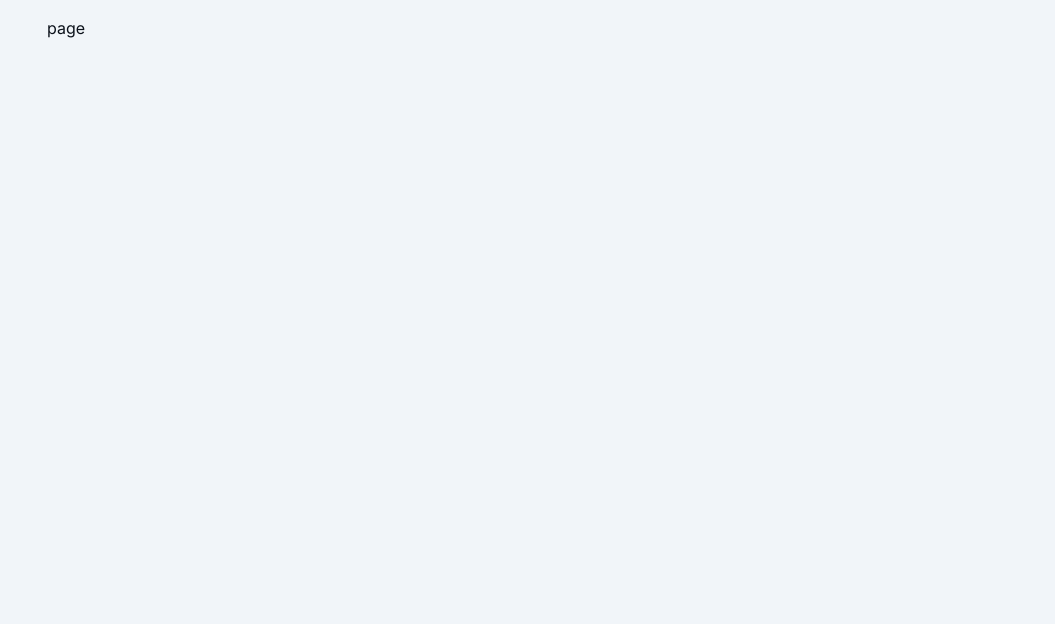
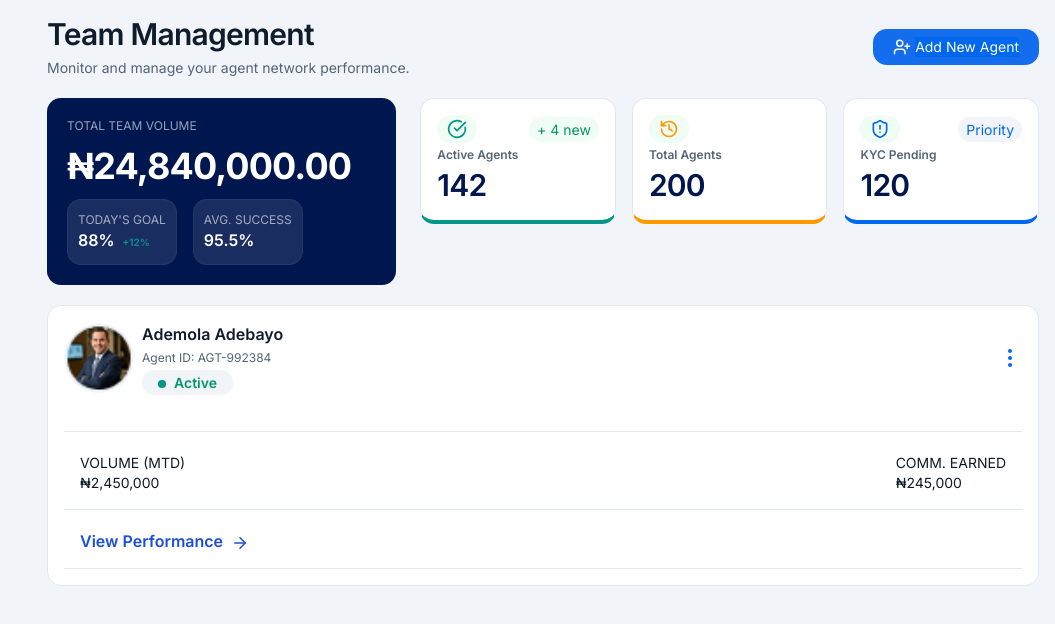
Before and after one commit to Banicoop/coocredit-business, a Next.js app: page /super-agent/team in a window 1280 px wide. Shown: the top 624 px of the page, without its empty margins (225-1280 px from the left). Built offline with nearby package versions, Linux system fonts and the light colour scheme; a web font is replaced by a local one.

Commit message:
implement agents card

```diff
--- /dev/null
+++ b/src/app/(dashboard)/super-agent/(main)/team/_sections/Agents.tsx
@@ -0,0 +1,42 @@
+import { Flex, FlexBox, FlexCol } from '@/components/ui/ui-layout';
+import Image from 'next/image';
+import React from 'react';
+
+import user from '@/assets/images/user.png';
+import Typography from '@/components/primitives/Typography';
+import { ArrowRight, ArrowRightIcon, EllipsisVertical } from 'lucide-react';
+import { ColItem } from '@/components/ui/PageHeader';
+
+const AgentsList = () => {
+  return (
+    <FlexCol className='gap-4'>
+        {/* <Flex>A</Flex> */}
+        <FlexBox className='flex-col gap-1'>
+            <Flex className='justify-between'>
+                <Flex className='gap-2'>
+                    <Image src={user} alt='Agent' width={70} height={70} className='rounded-full'/>
+                    <FlexCol className='gap-1'>
+                        <Typography variant='p' weight='semibold'>Ademola Adebayo</Typography>
+                        <Typography variant='small' color='primary'>Agent ID: AGT-992384</Typography>
+                        <Typography color='success' weight='semibold' startIcon={<div className='w-2 h-2 rounded-full bg-chart-2 mt-1'/>} className='bg-muted p-1 px-4 rounded-md w-fit'>Active</Typography>
+                    </FlexCol>
+                </Flex>
+                <EllipsisVertical size={24} className='text-primary cursor-pointer'/>
+            </Flex>
+
+            <hr className='h-0.5 mt-8'/>
+
+            <Flex className='justify-between border-b p-4'>
+                <ColItem item1='VOLUME (MTD)' item2='₦2,450,000' className1='' className2=''/>
+                <ColItem item1='COMM. EARNED' item2='₦245,000' className1='' className2=''/>
+            </Flex>
+
+            <Flex className='justify-between border-b p-4'>
+                <Typography color='active' variant='p' weight='semibold' endIcon={<ArrowRightIcon size={18} className='mt-1'/>}>View Performance</Typography>
+            </Flex>
+        </FlexBox>
+    </FlexCol>
+  )
+}
+
+export default AgentsList;
--- a/src/app/(dashboard)/super-agent/(main)/team/page.tsx
+++ b/src/app/(dashboard)/super-agent/(main)/team/page.tsx
@@ -1,8 +1,75 @@
+import Typography from '@/components/primitives/Typography';
+import { PageHeader } from '@/components/ui/PageHeader';
+import { Flex, FlexBox, FlexCol } from '@/components/ui/ui-layout';
+import { CheckCircle, HistoryIcon, Shield, ShieldAlert, UserPlus } from 'lucide-react';
 import React from 'react'
+import AgentsList from './_sections/Agents';
+
+
+const Card1 = ({label, val, endIcon}: {label: string, val: number, endIcon?:React.ReactNode}) => (
+    <FlexCol className='px-2.5 py-3 rounded-lg bg-[#FFFFFF1A] border border-[#FFFFFF0D]'>
+      <Typography variant='small' className='text-card/60'>{label}</Typography>
+      <Typography color='light' weight='semibold' variant='p' endIcon={endIcon}>{val}% </Typography>
+    </FlexCol>
+)
+
+const Card = ({className, icon, label, value, other}: {className?: string, icon?: React.ReactNode, label: string, value: number, other?: React.ReactNode}) => (
+  <FlexBox className={`min-w-40 flex-1 flex-col gap-1 border-b-4 ${className}`}>
+      <Flex className='justify-between w-full'>
+        <Flex className='px-2.5 py-1 rounded-full bg-[#F0FDF4]'>
+          {icon}
+        </Flex>
+        <div>{other}</div>
+      </Flex>
+      <Typography color='primary' variant='small' weight='semibold' className='capitalize'>{label}</Typography>
+      <Typography color='primary2' variant='h2'>{value}</Typography>
+  </FlexBox>
+)
 
 const TeamsPage = () => {
   return (
-    <div>page</div>
+    <FlexCol className='gap-5'>
+      <PageHeader
+        title='Team Management'
+        description='Monitor and manage your agent network performance.'
+        actions={[{
+          label: 'Add New Agent',
+          variant: 'primary',
+          icon: <UserPlus size={18}/>
+        }]} />
+
+      <FlexCol className='md:flex-row gap-6'>
+        <FlexCol className='flex-1 bg-[#00164E] p-5 rounded-lg gap-2.5'>
+          <Typography variant='small' className='text-card/60'>TOTAL TEAM VOLUME</Typography>
+          <Typography variant='h1' color='light'>₦24,840,000.00</Typography>
+          <Flex className='gap-4'>
+            <Card1 label="TODAY'S GOAL" val={88} endIcon={<span className='text-chart-2 text-[10px]'>+12%</span>}/>
+            <Card1 label='AVG. SUCCESS' val={95.5} />
+          </Flex>
+        </FlexCol>
+        <Flex className='flex-1 items-start gap-4 flex-wrap lg:flex-2'>
+          <Card
+            label='Active Agents'
+            value={142}
+            other={<Typography color='success' className='px-2 py-1 rounded-lg bg-[#F0FDF4]'>+ 4 new</Typography>}
+            className='border-b-chart-2'
+            icon={<CheckCircle size={20} className='text-chart-2'/>}/>
+          <Card
+            label='Total Agents'
+            className='border-b-chart-5'
+            value={200}
+            icon={<HistoryIcon size={20} className='text-chart-5'/>}/>
+          <Card
+            label='KYC Pending'
+            className='border-b-primary'
+            other={<Typography className='px-2 py-1 rounded-lg bg-accent text-primary'>Priority</Typography>}
+            value={120}
+            icon={<ShieldAlert size={20} className='text-primary'/>}/>
+        </Flex>
+      </FlexCol>
+
+      <AgentsList/>
+    </FlexCol>
   )
 }
 
--- a/src/app/(dashboard)/super-agent/_section/DashboardStats.tsx
+++ b/src/app/(dashboard)/super-agent/_section/DashboardStats.tsx
@@ -1,10 +1,10 @@
 import Typography from '@/components/primitives/Typography';
 import { ProgressBar } from '@/components/ui/ProgessBar';
 import { Flex, FlexBox, Grid, GridItem } from '@/components/ui/ui-layout';
-import { ArrowDown, DollarSignIcon, User2, UserPlus, Users } from 'lucide-react';
+import { DollarSignIcon, User2, UserPlus, Users, ChevronDown } from 'lucide-react';
 import React from 'react'
 import TeamSnapShot from './TeamSnapShot';
-import { Action, Activity } from './DashbaordActions';
+import { Action, Activity } from './cards';
 
 interface CardProp {
     icon: React.ReactNode;
@@ -90,7 +90,7 @@ const DashboardStats = () => {
                         time={activity.time}/>
                 ))}
 
-                <Typography variant='small' color='primary' weight='semibold' endIcon={<ArrowDown size={16}/>} className='text-center w-full justify-center cursor-pointer'>View All Activities</Typography>
+                <Typography variant='small' color='primary' weight='semibold' endIcon={<ChevronDown size={16}/>} className='text-center w-full justify-center cursor-pointer'>View All Activities</Typography>
             </GridItem>
         </Grid>
     </Grid>
```
Also changed, not shown: src/app/(dashboard)/super-agent/_section/cards.tsx (renamed from src/app/(dashboard)/super-agent/_section/DashbaordActions.tsx).
